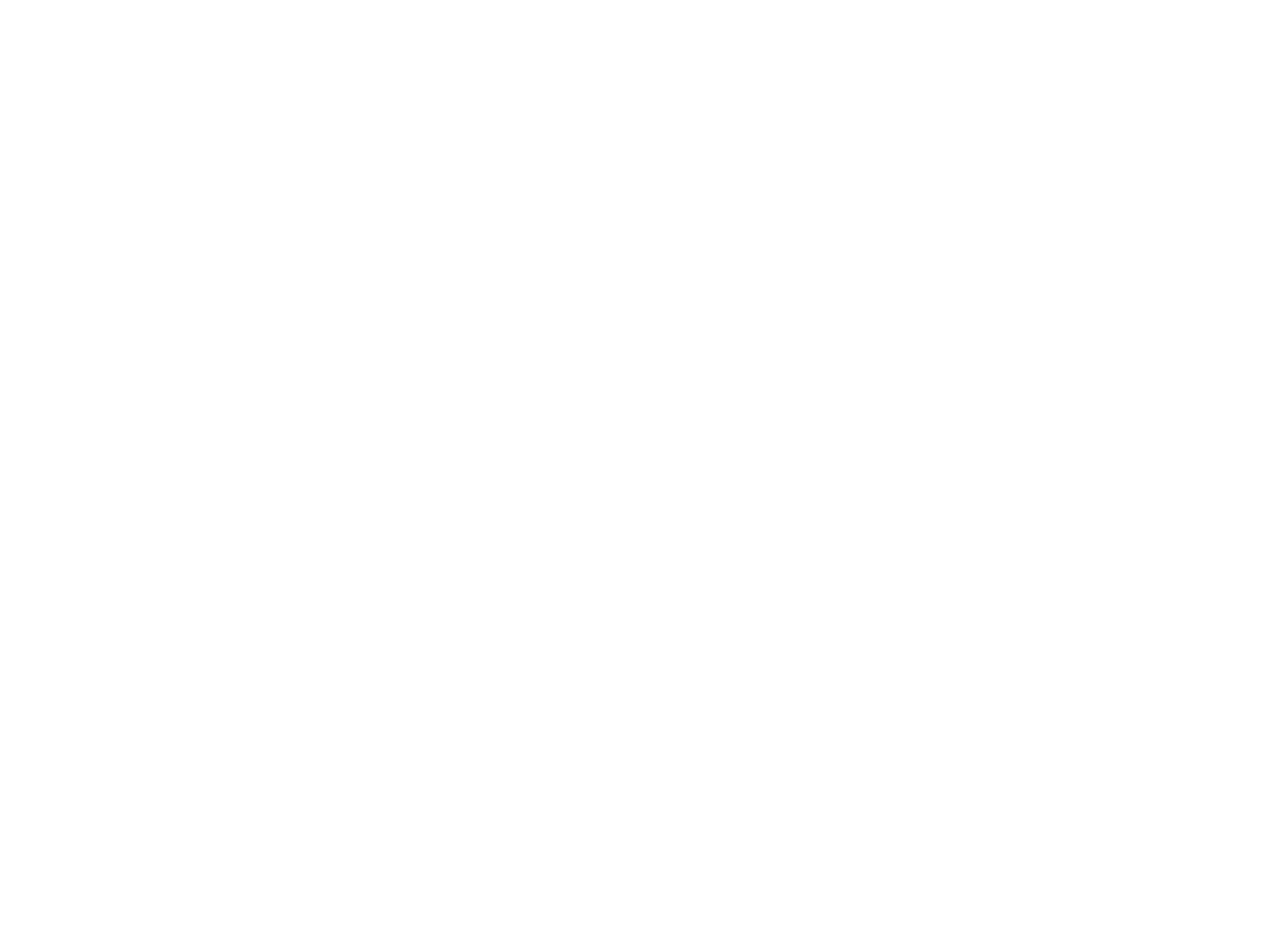
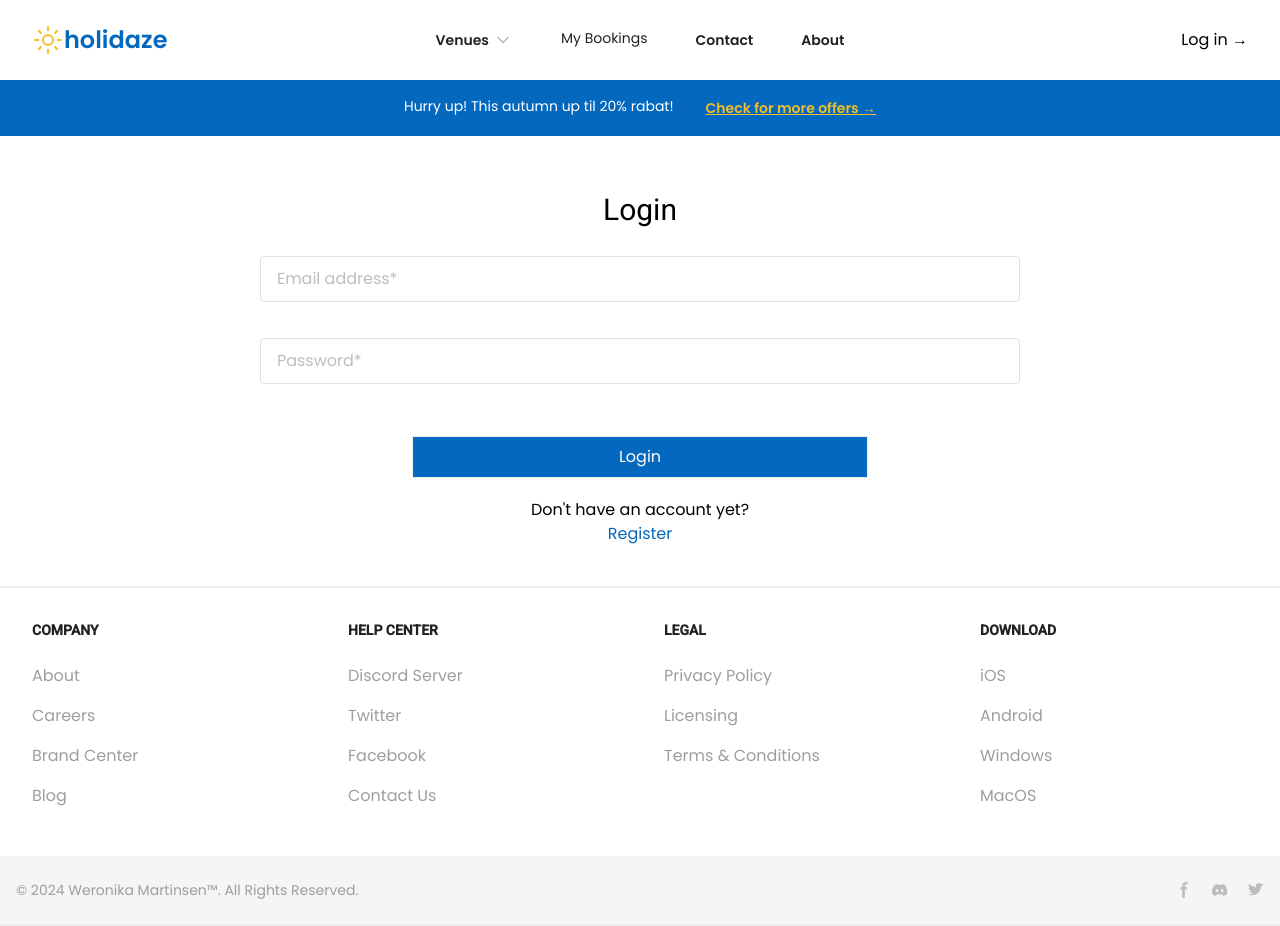
Before and after one commit to WeronikaMartinsen/projectExam2, a React (Vite) app: page /login in a window 1280 px wide. Before the commit this address had no page. Before the commit the page ends 800 px from the top, so only its background shows below. Built offline with nearby package versions, Linux system fonts and the light colour scheme.

Commit message:
Refactor modal to pages for loggin and register, added api error handling

```diff
--- a/src/App.tsx
+++ b/src/App.tsx
@@ -10,6 +10,9 @@
 import CreateBooking from "./pages/CreateBooking";
 import Bookings from "./pages/Bookings";
 import { ScrollRestorationProvider } from "./context/ScrollRestorationProvider";
+import Login from "./pages/Login";
+import Register from "./pages/Register";
+
 
 function App() {
   return (
@@ -25,6 +28,8 @@
             <Route path="/venues/:venueId" element={<UpdateVenue />} />
             <Route path="/bookings" element={<CreateBooking />} />
             <Route path="/profiles/:name/bookings" element={<Bookings />} />
+            <Route path="/login" element={<Login />} />
+            <Route path="/register" element={<Register />} />
           </Routes>
         </ScrollRestorationProvider>
       </BrowserRouter>
--- /dev/null
+++ b/src/components/AuthenticationPages/LoginPage/index.tsx
@@ -0,0 +1,19 @@
+import React from "react";
+import LoginForm from "../../Forms/LoginForm";
+import { Link } from "react-router-dom";
+
+const LoginPage: React.FC = () => {
+  return (
+    <div className="mt-8">
+        <LoginForm />
+        <div className="text-center mt-4">
+          <p>Don't have an account yet?</p>
+          <Link to="/register" className="text-secondary">
+            Register
+          </Link>
+        </div>
+      </div>
+  );
+};
+
+export default LoginPage;
--- /dev/null
+++ b/src/components/AuthenticationPages/RegisterPage/index.tsx
@@ -0,0 +1,21 @@
+import React from "react";
+import RegisterForm from "../../Forms/RegisterForm";
+import { Link } from "react-router-dom";
+
+const RegisterPage: React.FC = () => {
+  return (
+    <div className="mt-8">
+        <RegisterForm />
+
+        <div className="text-center mt-4">
+          <p>Already have an account?</p>
+          <Link to="/login" className="text-secondary">
+            Login
+          </Link>
+        </div>
+
+    </div>
+  );
+};
+
+export default RegisterPage;
--- a/src/components/Forms/CreateVenueForm/index.tsx
+++ b/src/components/Forms/CreateVenueForm/index.tsx
@@ -173,7 +173,7 @@
       } else {
         // Create a new venue
         const response = await createVenue(data, token);
-        id = response.data.id; // Ensure the new venue ID is fetched from the response
+        id = response.data.id;
       }
 
       if (id) {
--- a/src/components/Forms/LoginForm/index.tsx
+++ b/src/components/Forms/LoginForm/index.tsx
@@ -1,13 +1,12 @@
+import React, { useState } from "react";
 import { useForm } from "react-hook-form";
 import { yupResolver } from "@hookform/resolvers/yup";
 import * as yup from "yup";
 import { loginUser } from "../../../service/ApiCalls/Auth/login";
-import {
-  LoginRequest,
-  LoginResponse,
-} from "../../../service/ApiCalls/Interfaces/loginResponse";
+import { LoginRequest, LoginResponse } from "../../../service/ApiCalls/Interfaces/loginResponse";
 import "../../../styles/index.css";
 import { useAuth } from "../../../context/useAuth";
+import { useNavigate } from "react-router-dom";
 
 // Validation schema
 const schema = yup
@@ -23,12 +22,12 @@
   })
   .required();
 
-interface LoginFormProps {
-  handleOpen: () => void; // Close modal function
-}
+function LoginForm() {
+  const { login } = useAuth();
+  const [successMessage, setSuccessMessage] = useState<string | null>(null);
+  const [errorMessage, setErrorMessage] = useState<string | null>(null);
+  const navigate = useNavigate();
 
-function LoginForm({ handleOpen }: LoginFormProps) {
-  const { login } = useAuth(); // Use the login function from AuthContext
   const {
     register,
     handleSubmit,
@@ -39,23 +38,28 @@
 
   const onSubmit = async (loginData: LoginRequest) => {
     try {
-      const response: LoginResponse = await loginUser(loginData); // Call the login function
+      const response: LoginResponse = await loginUser(loginData);
       console.log("API Response:", response);
       const accessToken = response.accessToken;
 
       if (!accessToken) {
         console.error("Login failed: No access token found in response.");
+        setErrorMessage("Login failed. Please try again.");
         return;
       }
 
-      // Update the Auth context state
-      login(response); // Pass the response to the login function
+      login(response);
+      localStorage.setItem("accessToken", accessToken);
+      console.log("Login successful, token:", accessToken);
 
-      localStorage.setItem("accessToken", accessToken);
-      handleOpen();
-      console.log("Login successful, token:", accessToken);
+      setSuccessMessage("You are successfully logged in now!");
+
+      setTimeout(() => {
+        navigate("/");
+      }, 1500);
     } catch (error) {
       console.error("Login error:", error);
+      setErrorMessage("An error occurred while logging in. Please try again.");
     }
   };
 
@@ -106,6 +110,14 @@
           </button>
         </div>
       </form>
+
+      {/* Success or Error Message */}
+      {successMessage && (
+        <div className="text-green-500 text-center mt-4">{successMessage}</div>
+      )}
+      {errorMessage && (
+        <div className="text-red-500 text-center mt-4">{errorMessage}</div>
+      )}
     </div>
   );
 }
--- a/src/components/Forms/RegisterForm/index.tsx
+++ b/src/components/Forms/RegisterForm/index.tsx
@@ -3,12 +3,11 @@
 import * as yup from "yup";
 import { registerUser } from "../../../service/ApiCalls/Auth/register";
 import { RegisterUserData } from "../../../service/ApiCalls/Interfaces/userData";
+import { useNavigate } from "react-router-dom";
 import "../../../styles/index.css";
-import { setUser } from "../../../service/Utils/userUtils";
 
 // Validation schema
-const schema = yup
-  .object({
+const schema = yup.object({
   name: yup
     .string()
     .min(3, "Your name should be at least 3 characters.")
@@ -28,10 +27,7 @@
     .string()
     .min(8, "Password must be at least 8 characters.")
     .required("Password is required."),
-    bio: yup
-      .string()
-      .max(160, "Bio must be less than 160 characters.")
-      .nullable(),
+  bio: yup.string().max(160, "Bio must be less than 160 characters.").nullable(),
   role: yup
     .string()
     .oneOf(["customer", "venue_manager"], "Please select a role.")
@@ -50,16 +46,11 @@
       .max(120, "Alt text must be less than 120 characters.")
       .nullable(),
   }),
-  })
-  .required();
+}).required();
 
 type FormData = yup.InferType<typeof schema>;
 
-interface RegisterFormProps {
-  switchToLogin: () => void;
-}
-
-function RegisterForm({ switchToLogin }: RegisterFormProps) {
+function RegisterForm() {
   const {
     register,
     handleSubmit,
@@ -68,6 +59,7 @@
   } = useForm<FormData>({
     resolver: yupResolver(schema),
   });
+  const navigate = useNavigate();  // Hook to navigate
 
   const onSubmit = async (formData: FormData) => {
     const data: RegisterUserData = {
@@ -94,9 +86,13 @@
       const response = await registerUser(data);
       if (response.data) {
         console.log("User registered successfully", response.data);
-        setUser(response.data);
         reset();
-        switchToLogin();
+        // Show success message
+        alert("You are successfully registered!");
+        // Redirect to login page after a brief delay (for UX)
+        setTimeout(() => {
+          navigate("/login");
+        }, 1000);  // Adjust delay if needed
       } else {
         console.error("Failed to register user:", response.message);
         alert("Failed to register user. Please try again.");
@@ -217,10 +213,10 @@
         </div>
 
         {/* Submit Button */}
-        <div className="w-full lg:w-3/5 flex flex-col justify-center items-center mt-2">
+        <div className="w-full lg:w-3/5 flex flex-col justify-center items-center mt-2 mb-10">
           <button
             type="submit"
-            className="w-full border bg-secondary text-white p-2 rounded hover:bg-accent transition"
+            className="w-full lg:w-3/5 py-2 px-4 bg-[#1e3a8a] text-white rounded-md"
           >
             Register
           </button>
--- a/src/layout/Header/index.tsx
+++ b/src/layout/Header/index.tsx
@@ -23,7 +23,7 @@
 } from "react-icons/fi";
 import { IoSunnyOutline } from "react-icons/io5";
 import { Link } from "react-router-dom";
-import AuthModal from "../../components/Modals/AuthModal";
+
 
 const products = [
   {
@@ -62,10 +62,6 @@
   const handleOpenLoginModal = () => {
     setOpen(true);
     setMobileMenuOpen(false);
-  };
-
-  const handleCloseLoginModal = () => {
-    setOpen(false);
   };
 
   const menuRef = useRef<HTMLDivElement | null>(null);
@@ -187,12 +183,9 @@
           {isLoggedIn && user ? (
             <Avatar />
           ) : (
-            <button
-              onClick={handleOpenLoginModal}
-              className="text-sm font-semibold leading-6 text-gray-900 hover:text-secondary active:text-white"
-            >
-              Log in <span aria-hidden="true">&rarr;</span>
-            </button>
+            <Link to="/login" className="text-md hover:text-secondary active:text-white">
+      Log in <span aria-hidden="true">&rarr;</span>
+    </Link>
           )}
         </div>
       </nav>
@@ -259,18 +252,13 @@
             {isLoggedIn && user ? (
               <Avatar />
             ) : (
-              <button
-                onClick={handleOpenLoginModal}
-                className="text-md hover:text-secondary active:text-white"
-              >
-                Log in <span aria-hidden="true">&rarr;</span>
-              </button>
+              <Link to="/login" className="text-md hover:text-secondary active:text-white">
+      Log in <span aria-hidden="true">&rarr;</span>
+    </Link>
             )}
           </div>
         </DialogPanel>
       </Dialog>
-
-      <AuthModal open={open} handleOpen={handleCloseLoginModal} />
     </header>
   );
 }
--- /dev/null
+++ b/src/pages/Login.tsx
@@ -0,0 +1,16 @@
+import LayoutComponent from "../layout/LayoutComponent";
+import "../styles/index.css";
+import GlobalSmallHeader from "../components/Venues/GlobalSmallHeader";
+import LoginPage from "../components/AuthenticationPages/LoginPage";
+
+function Login() {
+    console.log("Login component rendered");
+  return (
+    <LayoutComponent>
+    <GlobalSmallHeader />
+      <LoginPage />
+    </LayoutComponent>
+  );
+}
+
+export default Login;
--- /dev/null
+++ b/src/pages/Register.tsx
@@ -0,0 +1,16 @@
+import LayoutComponent from "../layout/LayoutComponent";
+import "../styles/index.css";
+import RegisterPage from "../components/AuthenticationPages/RegisterPage";
+import GlobalSmallHeader from "../components/Venues/GlobalSmallHeader";
+
+
+function Register() {
+  return (
+    <LayoutComponent>
+    <GlobalSmallHeader />
+      <RegisterPage />
+    </LayoutComponent>
+  );
+}
+
+export default Register;
--- a/src/service/ApiCalls/Endpoints/index.ts
+++ b/src/service/ApiCalls/Endpoints/index.ts
@@ -3,6 +3,6 @@
 export const registerUrl = "/auth/register";
 export const loginUrl = "/auth/login?_holidaze=true";
 
-export const bookingUrl = "/holidaze/bookings";
+// export const bookingUrl = "/holidaze/bookings";
 
-export const profileUrl = "/holidaze/profiles/";
+// export const profileUrl = "/holidaze/profiles/";
```
Also changed, not shown: src/components/ErrorNotification/index.tsx (added), src/service/Utils/apiErrorhandler.ts (added). Lines whose indentation alone changed are shown as unchanged.
